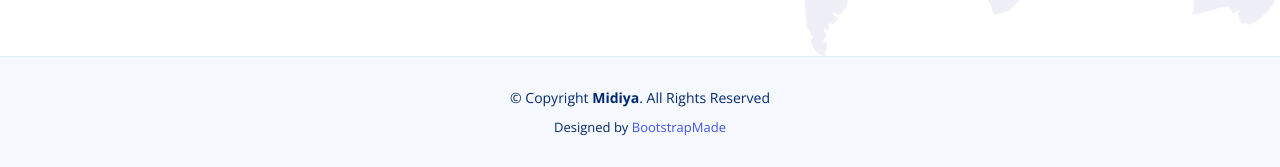
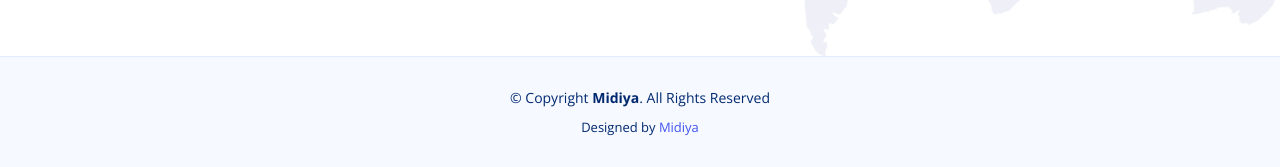
Before and after one commit to irashmipandey/midiya, a plain HTML site: page index.html in a window 1280 px wide. Shown: the part 3251-3418 px from the top of the page. Drawn offline with nearby package versions, Linux system fonts and the light colour scheme.

Commit message:
Update index.html

```diff
--- a/index.html
+++ b/index.html
@@ -1400,7 +1400,7 @@
         <!-- You can delete the links only if you purchased the pro version. -->
         <!-- Licensing information: https://bootstrapmade.com/license/ -->
         <!-- Purchase the pro version with working PHP/AJAX contact form: https://bootstrapmade.com/flexstart-bootstrap-startup-template/ -->
-        Designed by <a href="https://bootstrapmade.com/">BootstrapMade</a>
+        Designed by <a href="https://themidiya.com/">Midiya</a>
       </div>
     </div>
   </footer><!-- End Footer -->
```
